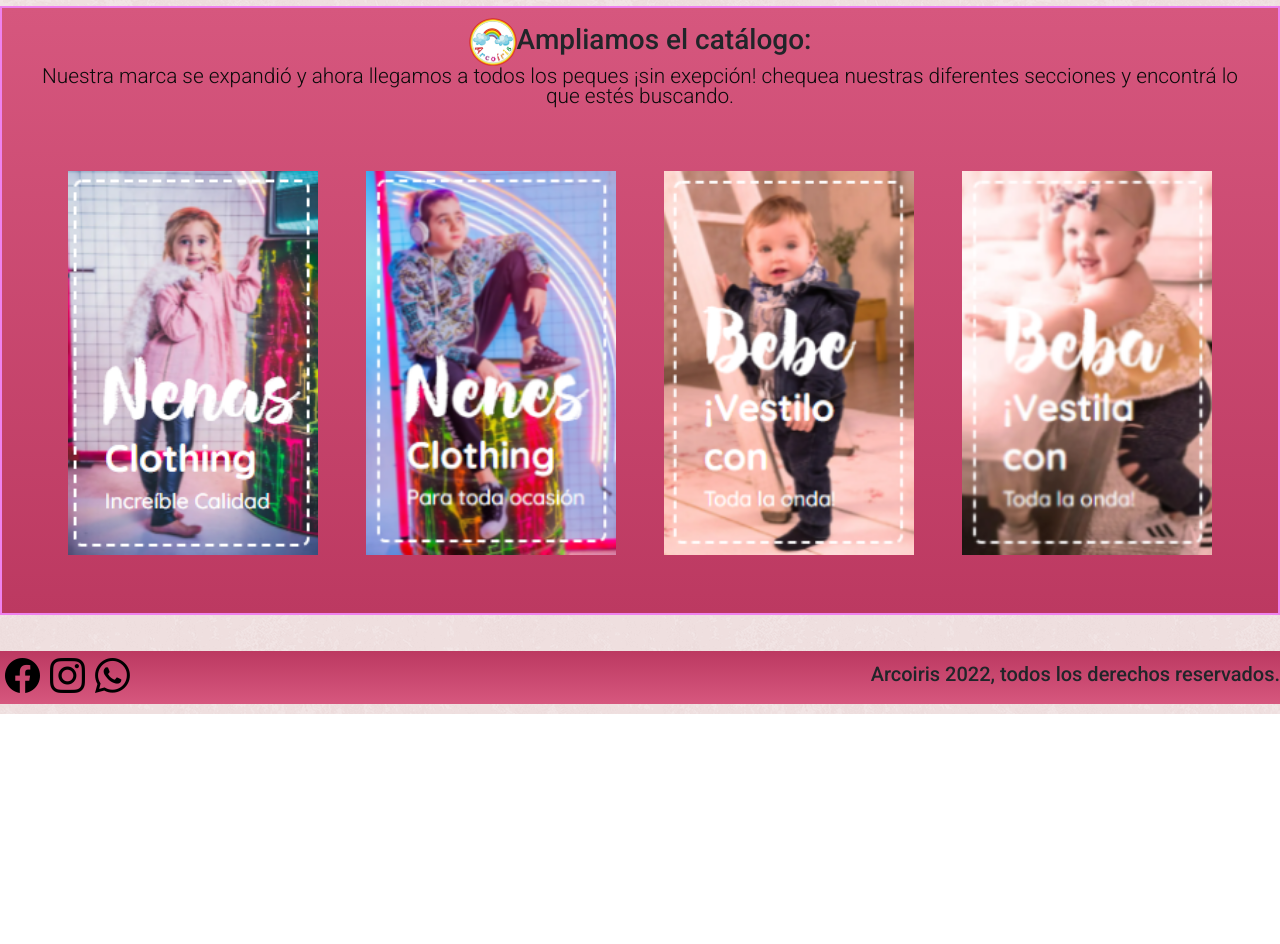
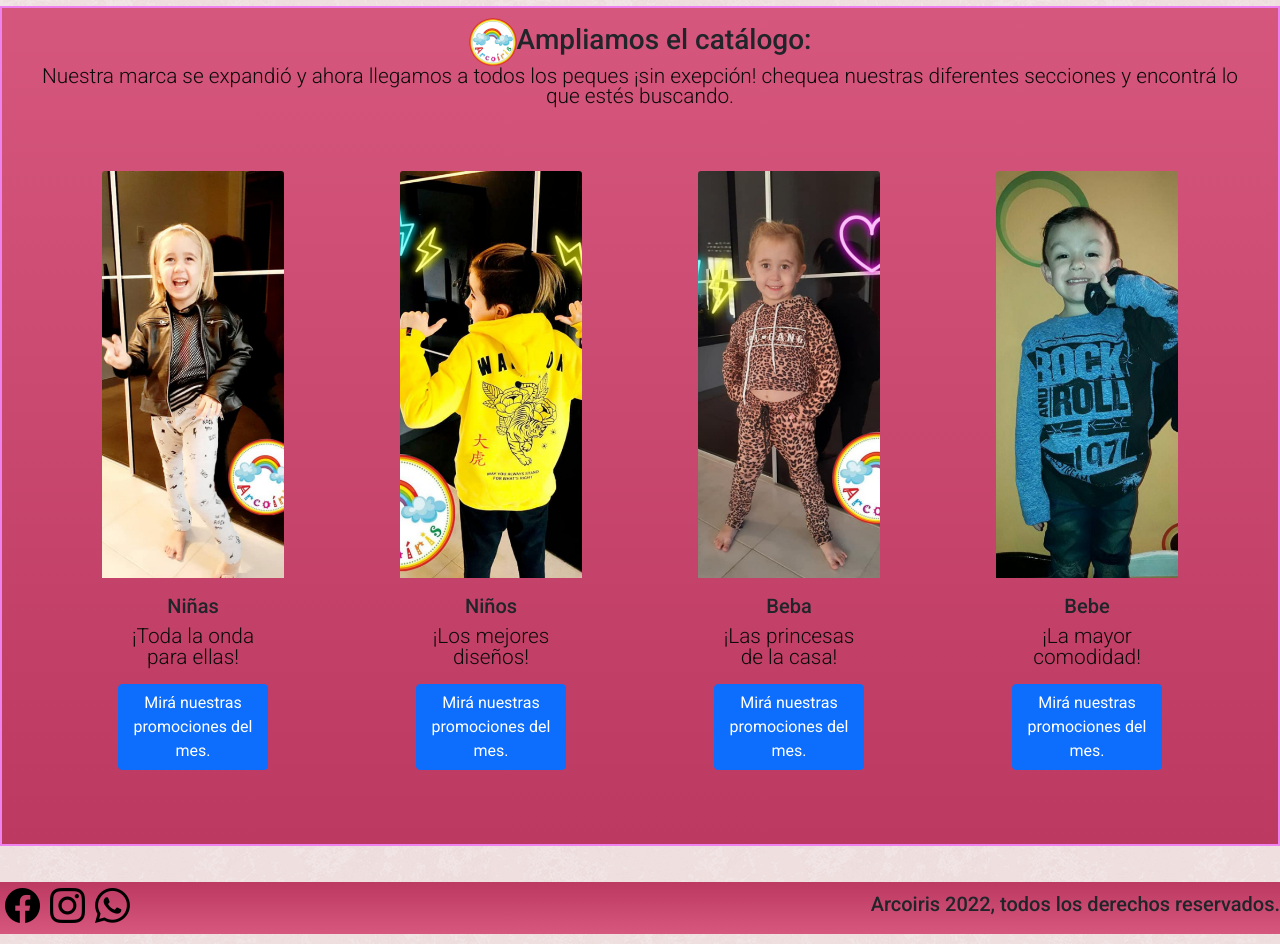
Before and after one commit to FedericoACanosa/ProyectoCoderHouseCANOSA, a plain HTML site: page index.html in a window 1280 px wide. Shown: the part 840-1784 px from the top of the page. Before the commit the page ends 1554 px from the top, so only its background shows below. Drawn offline with nearby package versions, Linux system fonts and the light colour scheme; a web font is replaced by a local one.

Commit message:
Actualización index y contacto

```diff
--- a/css/style.css
+++ b/css/style.css
@@ -169,6 +169,29 @@ margin: 10px 0px;
 
 }
 
+/*CARDS del MAIN*/
+
+.card{
+
+	position: relative;
+    display: flex;
+    flex-direction: column;
+    min-width: 0;
+    word-wrap: break-word;
+    background: transparent;
+    border: none;
+    border-radius: 0rem;
+    font-size: 10rem
+    margin-right:2rem;
+
+}
+
+.botonCardTop{
+
+	vertical-align: top;
+}
+
+
 /*FOOTER*/
 
 footer{
@@ -228,49 +251,6 @@ footer{
 	text-align: left;
 
 }
-
-
-
-
-
-
-
-
-
-
-
-
-
-
-
-
-
-
-
-
-
-
-
-
-
-
-
-
-
-
-
-
-
-
-
-
-
-
-
-
-
-
-
 
 
 
--- a/index.html
+++ b/index.html
@@ -21,11 +21,16 @@
   </head>
   <body class="overflow-auto">
 
-   <!-- Inicia NAV BS -->
+    <!-- Link CSS JSWOW -->
+
+    <link rel="stylesheet" href="css/animate.css">
+
+
+  <!-- Inicia NAV -->
 
    <nav class="navbar navbar-expand-lg navbar-light bg-light">
   <div class="container-fluid">
-    <a class="navbar-brand" href="index.html">    <img src="img/Background.png" alt="Logo de arcoiris."></a>
+    <a class="navbar-brand" href="index.html">    <img class="animate__animated animate__slideInLeft" src="img/Background.png" alt="Logo de arcoiris."></a>
     <button class="navbar-toggler" type="button" data-bs-toggle="collapse" data-bs-target="#navbarSupportedContent" aria-controls="navbarSupportedContent" aria-expanded="false" aria-label="Toggle navigation">
       <span class="navbar-toggler-icon"></span>
     </button>
@@ -93,7 +98,7 @@
 <div class="row clase">
 <article class="bg-light col-sm-12 col-md-6 col-lg-3 novedades_articulo">
 
-  <h3 class="align-items-center"><img src="img/Background.png" alt="Logo.">Noticias:
+  <h3 class="align-items-center"><img class="animate__animated animate__slideInLeft" src="img/Background.png" alt="Logo.">Noticias:
 
     <p>Nos renovamos con una nueva página en donde vas a poder encontrar las últimas novedades que traemos para vos </p>
     <p>¡No te cuelges y consulta por el nuevo Stock que tenemos para ofrecerte!</p>
@@ -104,17 +109,54 @@
 
 <article class="bg-light col-sm-12 col-md-6 col-lg-3 novedades_articulo">
 
-  <h3 class="align-items-center"><img src="img/Background.png" alt="Logo.">Ampliamos el catálogo:
+  <h3 class="align-items-center"><img class="animate__animated animate__slideInLeft" src="img/Background.png" alt="Logo.">Ampliamos el catálogo:
 
     <p>Nuestra marca se expandió y ahora llegamos a todos los peques ¡sin exepción! chequea nuestras diferentes secciones y encontrá lo que estés buscando.</p>
 
   </h3>
 
-  <div class="row d-flex flex-lg-wrap justify-content-lg-around w-80 p-4">
-  <img class="col-md-6 col-lg-3  p-4 zoomImagenes" src="img/FotoCatIndex1.png" alt="Foto nena catalogo">
-  <img class="col-md-6 col-lg-3  p-4 zoomImagenes" src="img/FotoCatIndex2.png" alt="foto nene catalogo">
-  <img class="col-md-6 col-lg-3  p-4 zoomImagenes" src="img/FotoCatIndex3.png" alt="foto bebe catalogo">
-  <img class="col-md-6 col-lg-3  p-4 zoomImagenes" src="img/FotoCatIndex4.png" alt="foto beba catalogo">
+  <div class="row d-flex flex-lg-wrap justify-content-lg-around justify-content-md-around justify-content-center w-80 p-4">
+
+  <div class="card col-md-6 col-lg-3  p-4 zoomImagenes" style="width: 230px;">
+  <img src="img/card1.png" class="card-img-top" alt="...">
+  <div class="card-body">
+    <h5 class="card-title">Niñas</h5>
+    <p class="card-text">¡Toda la onda para ellas!</p>
+    <a href="#" class="btn botonCardTop btn-primary">Mirá nuestras promociones del mes.</a>
+  </div>
+</div>
+
+
+
+<div class="card col-md-6 col-lg-3  p-4 zoomImagenes" style="width: 230px;">
+  <img src="img/card2.png" class="card-img-top" alt="...">
+  <div class="card-body">
+    <h5 class="card-title">Niños</h5>
+    <p class="card-text">¡Los mejores diseños!</p>
+    <a href="#" class="btn botonCardTop btn-primary">Mirá nuestras promociones del mes.</a>
+  </div>
+</div>
+
+
+ <div class="card col-md-6 col-lg-3  p-4 zoomImagenes" style="width: 230px;">
+  <img src="img/card3.png" class="card-img-top" alt="...">
+  <div class="card-body">
+    <h5 class="card-title">Beba</h5>
+    <p class="card-text">¡Las princesas de la casa!</p>
+    <a href="#" class="btn botonCardTop btn-primary">Mirá nuestras promociones del mes.</a>
+  </div>
+</div>
+
+
+
+ <div class="card col-md-6 col-lg-3  p-4 zoomImagenes" style="width: 230px;">
+  <img src="img/card4.png" class="card-img-top" alt="...">
+  <div class="card-body">
+    <h5 class="card-title">Bebe</h5>
+    <p class="card-text">¡La mayor comodidad!</p>
+    <a href="#" class="btn botonCardTop btn-primary">Mirá nuestras promociones del mes.</a>
+  </div>
+</div>
 
 </div>
 
@@ -156,5 +198,13 @@
     <!-- Option 1: Bootstrap Bundle with Popper -->
     <script src="https://cdn.jsdelivr.net/npm/bootstrap@5.1.3/dist/js/bootstrap.bundle.min.js" integrity="sha384-ka7Sk0Gln4gmtz2MlQnikT1wXgYsOg+OMhuP+IlRH9sENBO0LRn5q+8nbTov4+1p" crossorigin="anonymous"></script>
 
+    <!-- Script JSWOW -->
+
+    <script src="js/wow.min.js"></script>
+              <script>
+              new WOW().init();
+              </script>
+
+
     </body>
 </html>
```
Also changed, not shown: rsc/contacto.html (+14 -3 lines), img/card1.png (added), img/card2.png (added), img/card3.png (added), img/card4.png (added).
